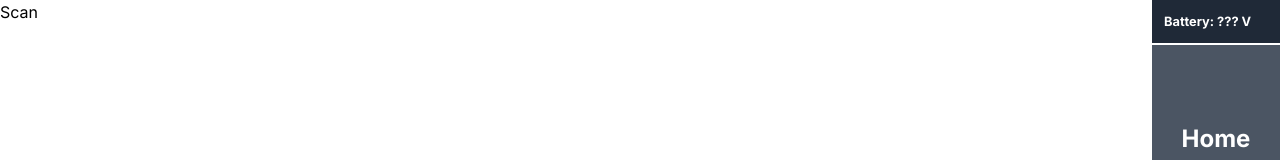
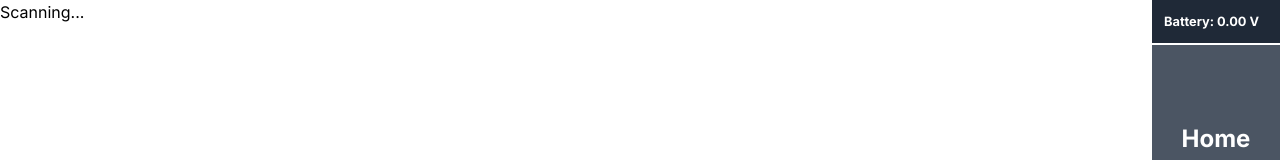
Before and after one commit to QuantumManiac/mte-482, a Next.js app in the folder ui/ui/: page /scan in a window 1280 px wide. Shown: the top 160 px of the page. Built offline with nearby package versions, Linux system fonts and the light colour scheme; no server answers.

Commit message:
Start work on scanning functionality

```diff
--- a/ui/ui/src/app/scan/page.tsx
+++ b/ui/ui/src/app/scan/page.tsx
@@ -1,7 +1,9 @@
+import ScanListener from "~/components/scan/ScanListener";
+
 export default async function Page() {
   return (
     <main>
-      Scan
+      <ScanListener/>
     </main>
   );
 }
--- a/ui/ui/src/components/nav/BatteryIndicator.tsx
+++ b/ui/ui/src/components/nav/BatteryIndicator.tsx
@@ -43,7 +43,7 @@ export default function BatteryIndicator({value}: BatteryIndicatorProps) {
                 }
             )
         }>
-            <h1>Battery: {value ? value : "???"} V</h1>
+            <h1>Battery: {value != undefined ? value.toFixed(2) : "???"} V</h1>
         </div>
     )
 }
--- /dev/null
+++ b/ui/ui/src/components/scan/ScanListener.tsx
@@ -0,0 +1,37 @@
+'use client'
+
+import { useEffect, useState } from "react";
+import { io, Socket } from "socket.io-client";
+import { env } from "~/env";
+
+
+export default function ScanListener() {
+    const [rfid, setRfid] = useState<string | undefined>("");
+
+    interface ServerToClientEvents {
+        zmq_rfid: (b: string) => void;
+    }
+
+    useEffect(() => {
+        function onRfidEvent(rfid: string) {
+            if (rfid != "00-00-00-00") {
+                setRfid(rfid);
+            }
+        }
+
+        const socket: Socket<ServerToClientEvents> = io(env.NEXT_PUBLIC_SOCKETIO_PORT)
+        socket.on('zmq_rfid', onRfidEvent);
+
+        return () => {
+            socket.disconnect();
+            socket.off('zmq_rfid', onRfidEvent);
+        }
+    }
+    , []);
+
+    return (
+        <main>
+            {rfid ? rfid : "Scanning..."}
+        </main>
+    )
+}
```
Also changed, not shown: 1 other file (tests, documents, lock files or other folders).
